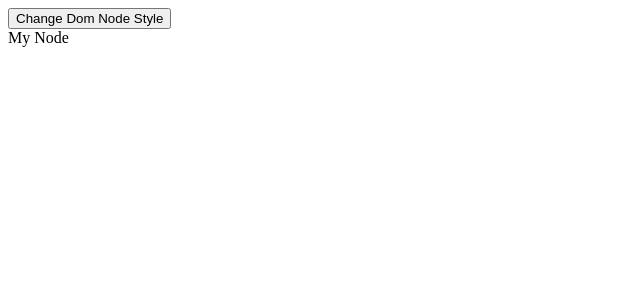
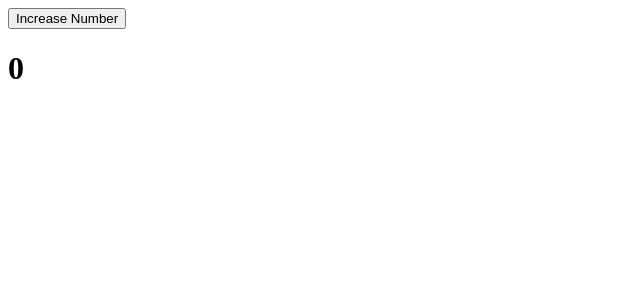
Before and after one commit to stonefishy/react-training, a React app: page / in a window 1280 px wide. Shown: the top 300 px of the page, without its empty margins (0-640 px from the left). Built offline with nearby package versions, Linux system fonts and the light colour scheme.

Commit message:
component life cycle methods showcase

```diff
--- /dev/null
+++ b/component_lifecycle/App.jsx
@@ -0,0 +1,69 @@
+import React from 'react';
+
+class App extends React.Component {
+	constructor(props) {
+		super(props);
+
+		this.state = {
+			data: 0
+		}
+
+		this.increaseNumber = this.increaseNumber.bind(this);
+	}
+
+	increaseNumber () {
+		this.setState({data: this.state.data + 1});
+	}
+
+	render() {
+		return(
+			<div>
+				<button onClick={this.increaseNumber}>Increase Number</button>
+				<DisplayNumber number={this.state.data} />
+			</div>
+			)
+	}
+}
+
+class DisplayNumber extends React.Component {
+	componentWillMount() {
+		console.log("component will mount");
+	}
+
+	componentDidMount() {
+		console.log("component did mount");
+	}
+
+	componentWillReceiveProps(newProps) {
+		console.log("new props: ", newProps);
+		console.log("componnet will receive props");
+	}
+
+	shouldComponentUpdate(newProps, newState) {
+		return true;
+	}
+
+	componentWillUpate(nextProps, nextState) {
+		console.log("next Props: ", nextProps);
+		console.log("next State: ", nextState);
+		console.log("component will update");
+	}
+
+	componentDidUpdate(prevProps, prevState) {
+		console.log("prevProps ", prevProps);
+		console.log("prevState ", prevState);
+		console.log("component did update");
+	}
+
+	componentWillUnmount() {
+		console.log("component will unmount");
+	}
+
+	render() {
+		return (
+			<h1>{this.props.number}</h1>
+		);
+	}
+}
+
+export default App;
--- a/main.js
+++ b/main.js
@@ -12,6 +12,11 @@ import ReactDom from 'react-dom';
 // import App from './validating_props/App.jsx';
 // import App from './set_state/App.jsx';
 // import App from './force_update/App.jsx';
-import App from './react_dom/App.jsx';
+// import App from './react_dom/App.jsx';
+import App from './component_lifecycle/App.jsx';
 
 ReactDom.render(<App />, document.getElementById('app'));
+
+setTimeout( () => {
+	ReactDom.unmountComponentAtNode(document.getElementById('app'));
+}, 10000);
```
